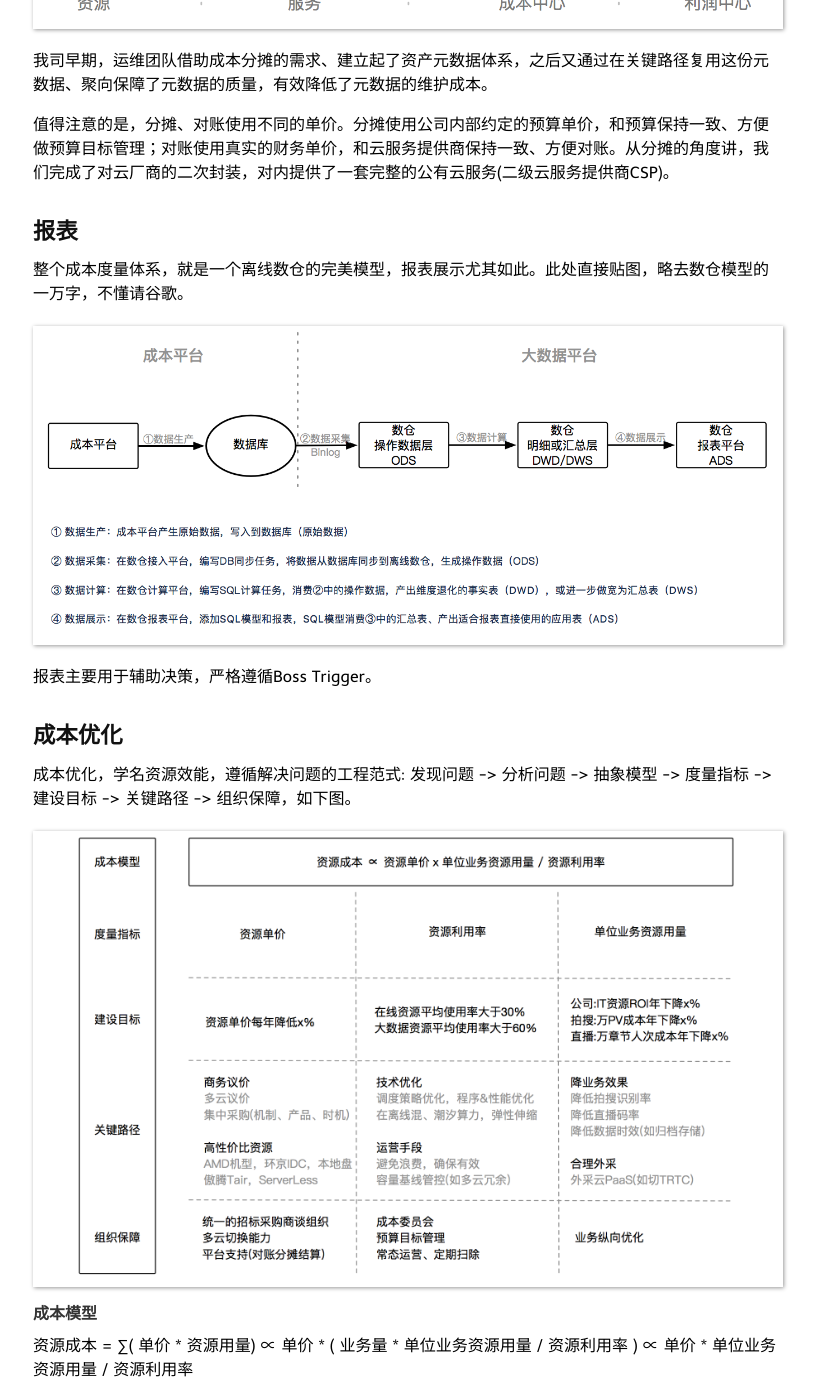
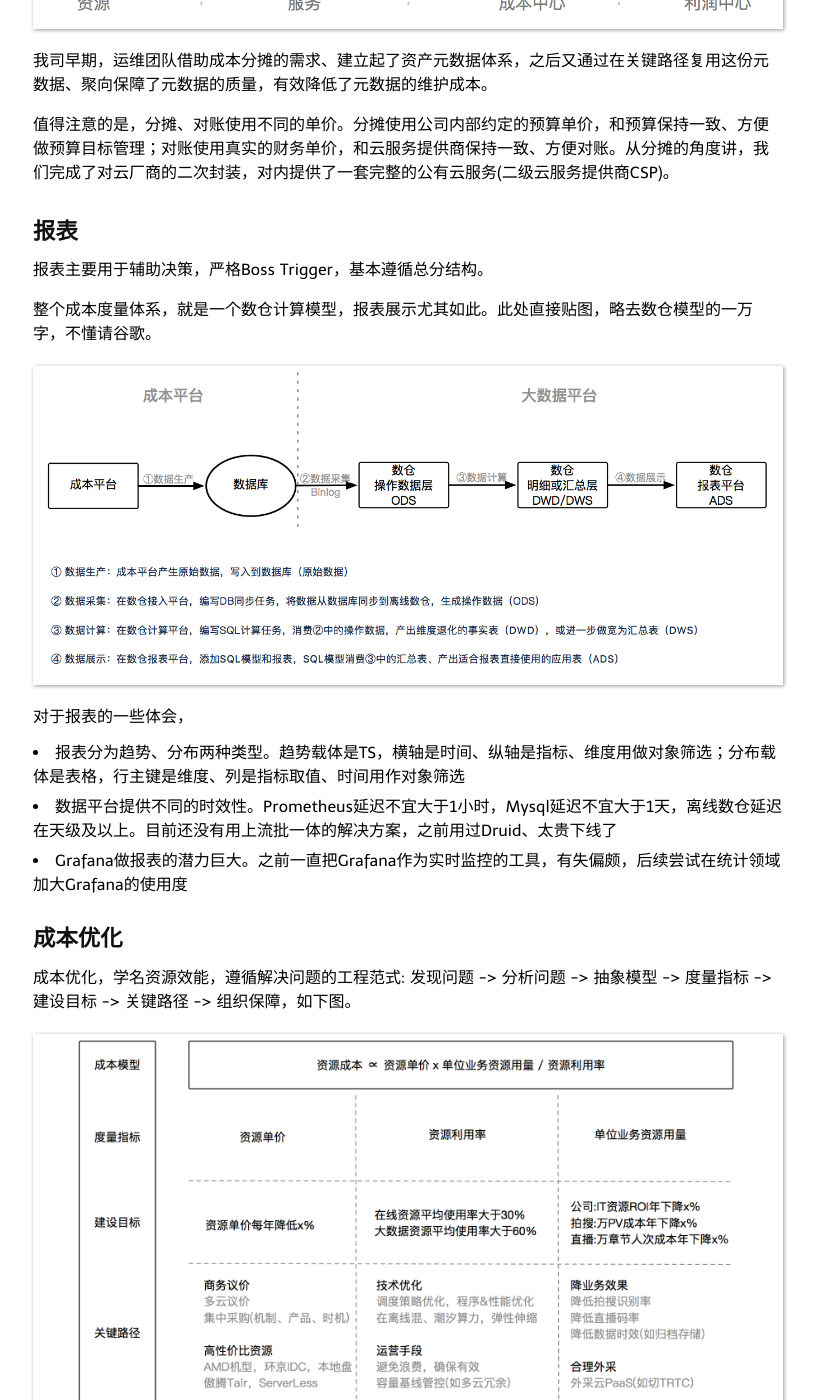
Before and after one commit to niean/niean.github.io, a Jekyll site: the page built from _posts/2020-11-18-tools-cost.markdown, in a window 1280 px wide and 1400 px high, scrolled down 5335 px. Shown: the whole window, without its empty margins (232-1049 px from the left). Built offline with Jekyll 4.4.1, drawn with Linux system fonts in a browser that asks for light colours; comment, search, counter and statistics services are not loaded.

Commit message:
统一提交

```diff
--- a/_posts/2016-02-14-tools-op-platform.markdown
+++ b/_posts/2016-02-14-tools-op-platform.markdown
@@ -10,7 +10,7 @@ tags:
 
 针对「以应用为中心的资源组织模型」，结合作业帮云原生和FinOps的工作经历，做出如下调整：
 
-- 资源组织的最小单位是应用组、不是应用。云原生带动了微服务理念落地，应用做了充分的微服务化、而非应用资源(如PaaS)尚无必要，这就造成应用到非应用的多对一关系，应用也就无法做为资源组织的最小单位
+- 资源组织的最小单位是应用组、不是单一应用。云原生带动了微服务理念落地，应用做了充分的微服务化、而非应用资源(如PaaS)尚无必要，这就造成应用到非应用的多对一关系，单一应用也就无法做为资源组织的最小单位
 
 借本次更新，将标题修改为"以应用为中心的资源组织模型"，修改前为 "运维平台之松耦合设计"。
 
--- a/_posts/2020-11-18-tools-cost.markdown
+++ b/_posts/2020-11-18-tools-cost.markdown
@@ -126,12 +126,17 @@ tags:
 
 
 ## 报表
-整个成本度量体系，就是一个离线数仓的完美模型，报表展示尤其如此。此处直接贴图，略去数仓模型的一万字，不懂请谷歌。
+报表主要用于辅助决策，严格Boss Trigger，基本遵循总分结构。
+
+整个成本度量体系，就是一个数仓计算模型，报表展示尤其如此。此处直接贴图，略去数仓模型的一万字，不懂请谷歌。
 
 ![page.png](https://raw.githubusercontent.com/niean/niean.github.io/master/images/20201118/zybcost-baobiao.png)
 
-报表主要用于辅助决策，严格遵循Boss Trigger。
+对于报表的一些体会，
 
+- 报表分为趋势、分布两种类型。趋势载体是TS，横轴是时间、纵轴是指标、维度用做对象筛选；分布载体是表格，行主键是维度、列是指标取值、时间用作对象筛选
+- 数据平台提供不同的时效性。Prometheus延迟不宜大于1小时，Mysql延迟不宜大于1天，离线数仓延迟在天级及以上。目前还没有用上流批一体的解决方案，之前用过Druid、太贵下线了
+- Grafana做报表的潜力巨大。之前一直把Grafana作为实时监控的工具，有失偏颇，后续尝试在统计领域加大Grafana的使用度
 
 
 ## 成本优化
```
Also changed, not shown: 1 other file.
